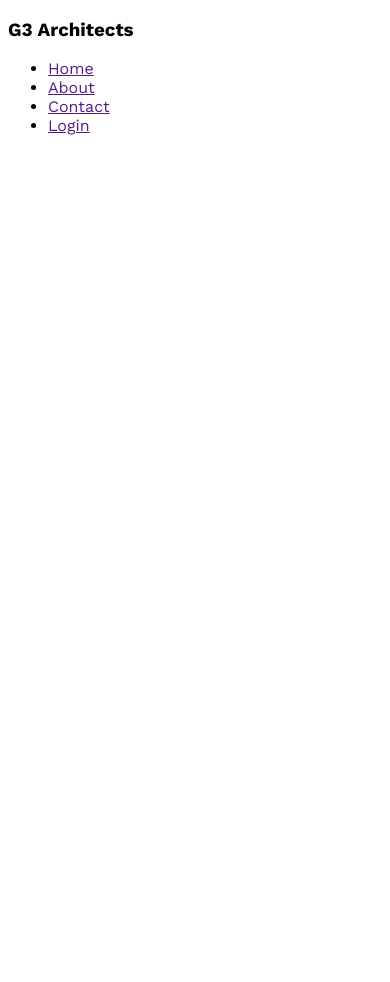
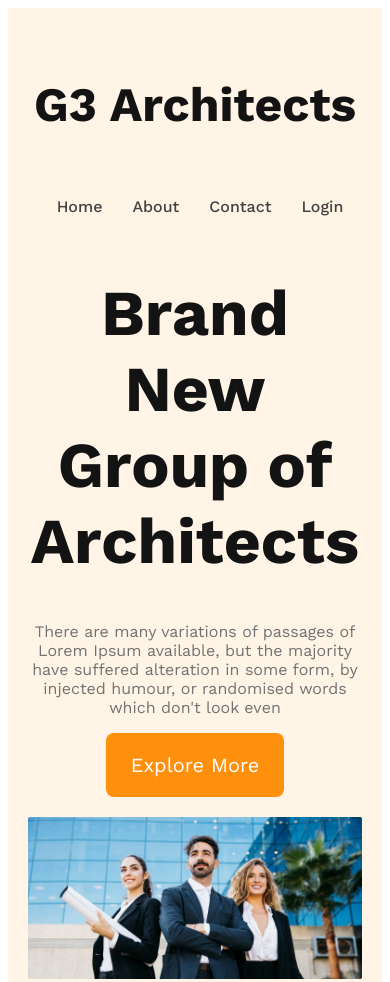
Before and after one commit to Oyshe-saha/g3-architects-website, a plain HTML site: page index.html in a window 390 px wide. Shown: the top 982 px of the page. Before the commit the page ends 844 px from the top, so only its background shows below. Drawn offline with nearby package versions, Linux system fonts and the light colour scheme.

Commit message:
added banner section with responsive

```diff
--- a/index.html
+++ b/index.html
@@ -10,7 +10,7 @@
 
     <header>
 <nav>
-    <h3>G3 Architects</h3>
+    <h3 class="nav-title">G3 Architects</h3>
     <ul>
         <li><a href="">Home</a></li>
         <li><a href="">About</a></li>
@@ -18,7 +18,12 @@
         <li><a href="">Login</a></li>
     </ul>
 </nav>
-
+<div class="banner">
+    <div class="banner-content"> <h1 class="banner-title">Brand New Group of Architects</h1>
+        <p class="banner-description">There are many variations of passages of Lorem Ipsum available, but the majority have suffered alteration in some form, by injected humour, or randomised words which don't look even</p>
+        <button class="btn-primary">Explore More</button></div>
+    <img src="images/banner.png" alt="">
+</div>
     </header>
 
     <main></main>
--- a/styles/architects.css
+++ b/styles/architects.css
@@ -2,6 +2,87 @@
 
 @import url('https://fonts.googleapis.com/css2?family=Inter:wght@100..900&family=Merriweather+Sans:ital,wght@0,300..800;1,300..800&family=Work+Sans:ital,wght@0,100..900;1,100..900&display=swap');
 
+/*shared styles */
+
 * {
     font-family: "Work Sans", sans-serif;
 }
+.btn-primary{
+    background-color: #FF900E;
+    color: #FFF;
+    font-size: 1.25rem;
+    border-radius: 8px;
+    padding: 20px 25px;
+    cursor: pointer;
+    border: 0;
+}
+
+/* header */
+header{
+    background: rgba(255, 144, 14, 0.10);
+    padding: 50px 240px;
+}
+nav{
+    display: flex;
+    justify-content: space-between;
+    align-items: center;
+}
+.nav-title{
+    font-size: 3em;
+    font-weight: 700;
+    color: #131313;
+}
+nav>ul{
+    display: flex;
+}
+nav li{
+    list-style: none;
+    margin-right: 30px;
+    font-weight: 500;
+    font-size: 1rem;
+
+}
+nav li a{
+    text-decoration: none;
+    color: #424242;
+}
+
+/* banner styles */
+.banner-content{
+    max-width: 800px;
+    text-align: center;
+    margin: 0 auto;
+}
+.banner-title{
+    font-size: 4rem;
+    font-weight: 700;
+    color: #131313;
+}
+.banner-description{
+    color: #727272;
+}
+.banner img{
+    width: 100%;
+    margin-top: 20px;
+}
+
+/* responsive media queries */
+
+/*mobile devices */
+@media screen and (max-width:576px) {
+    header{
+        padding: 20px;
+    }
+    nav{
+        flex-direction: column;
+    }
+}
+/* tablet or medium devices */
+@media screen and (min-width:576px) and (max-width:1060px) {
+    header{
+        padding: 50px;
+    }
+    nav {
+        flex-direction: column;
+    }
+}
```
